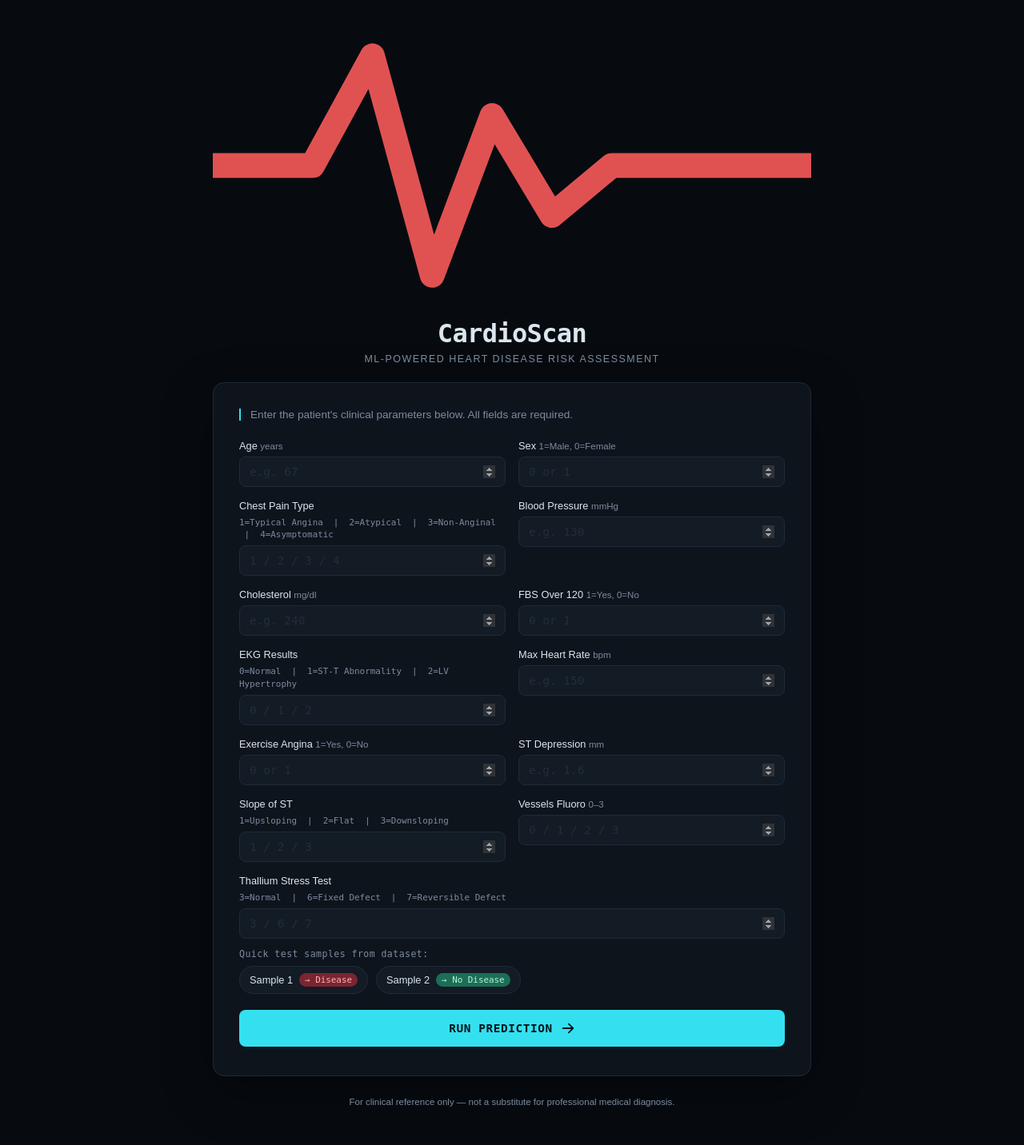
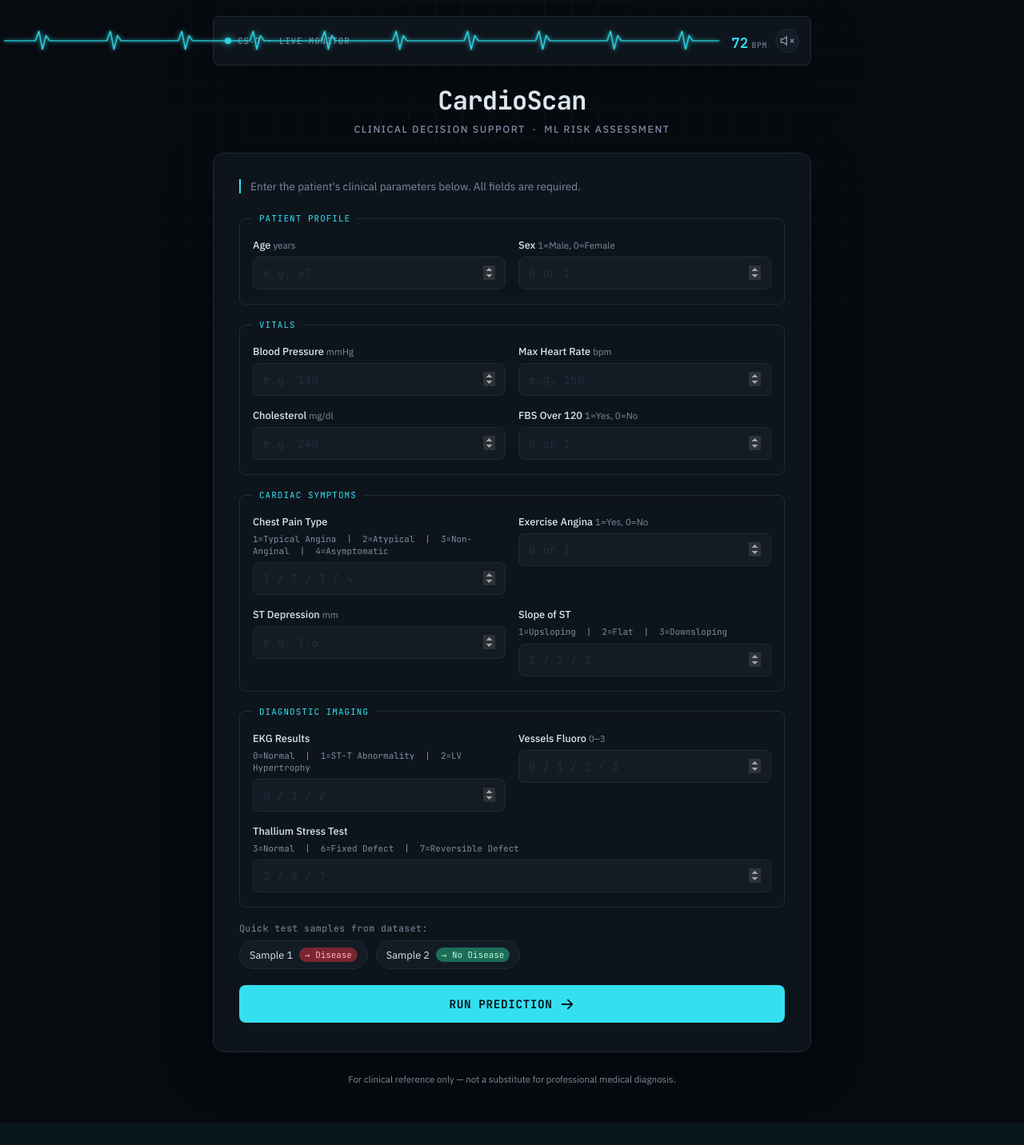
Before and after one commit to KSPARMESH/heart_disease_prediction, a Flask app: page / in a window 1280 px wide. Shown: the whole page at 80% size. After the commit the page ends 1402 px from the top, so only its background shows below. Run offline with Flask 3, Linux system fonts and the light colour scheme; parts of the project's set-up code (start-up, migrations or seed data) failed here and were passed over.

Commit message:
Update index.html

```diff
--- a/project_files/templates/index.html
+++ b/project_files/templates/index.html
@@ -5,121 +5,138 @@
     <meta name="viewport" content="width=device-width, initial-scale=1.0">
     <title>CardioScan — Heart Disease Prediction</title>
     <link rel="preconnect" href="https://fonts.googleapis.com">
-    <link href="https://fonts.googleapis.com/css2?family=Inter:wght@300;400;500;600&family=Playfair+Display:wght@700&display=swap" rel="stylesheet">
+    <link href="https://fonts.googleapis.com/css2?family=JetBrains+Mono:wght@400;500;600;700&family=IBM+Plex+Sans:wght@400;500;600&display=swap" rel="stylesheet">
     <link rel="stylesheet" href="{{ url_for('static', filename='style.css') }}">
 </head>
-<body>
+<body class="{{ 'state-high' if risk == 'high' else 'state-low' if risk == 'low' else 'state-idle' }}">
+
+<div class="scan-grid" aria-hidden="true"></div>
 
 <div class="page-wrap">
 
+    <!-- ── Monitor bar: the signature element ── -->
+    <div class="monitor-bar">
+        <div class="monitor-left">
+            <span class="rec-dot" aria-hidden="true"></span>
+            <span class="monitor-label">CS‑7 · LIVE MONITOR</span>
+        </div>
+
+        <svg class="ecg-strip" viewBox="0 0 600 60" preserveAspectRatio="none" aria-hidden="true">
+            <g class="ecg-track">
+                <path class="ecg-path" d="M0,30 L40,30 L52,30 L58,12 L64,46 L70,20 L76,30 L120,30
+                                           L160,30 L172,30 L178,12 L184,46 L190,20 L196,30 L240,30
+                                           L280,30 L292,30 L298,12 L304,46 L310,20 L316,30 L360,30
+                                           L400,30 L412,30 L418,12 L424,46 L430,20 L436,30 L480,30
+                                           L520,30 L532,30 L538,12 L544,46 L550,20 L556,30 L600,30" />
+                <path class="ecg-path" d="M0,30 L40,30 L52,30 L58,12 L64,46 L70,20 L76,30 L120,30
+                                           L160,30 L172,30 L178,12 L184,46 L190,20 L196,30 L240,30
+                                           L280,30 L292,30 L298,12 L304,46 L310,20 L316,30 L360,30
+                                           L400,30 L412,30 L418,12 L424,46 L430,20 L436,30 L480,30
+                                           L520,30 L532,30 L538,12 L544,46 L550,20 L556,30 L600,30"
+                      transform="translate(600,0)" />
+            </g>
+        </svg>
+
+        <div class="monitor-right">
+            <span class="bpm-value" id="bpmValue">72</span>
+            <span class="bpm-unit">BPM</span>
+            <button type="button" class="sound-toggle" id="soundToggle" aria-pressed="false" title="Toggle heartbeat sound">
+                <svg class="icon-sound-on" viewBox="0 0 24 24" width="18" fill="none" stroke="currentColor" stroke-width="2"><path d="M11 5 6 9H2v6h4l5 4V5Z"/><path d="M15.5 8.5a5 5 0 0 1 0 7"/><path d="M18.5 5.5a9 9 0 0 1 0 13"/></svg>
+                <svg class="icon-sound-off" viewBox="0 0 24 24" width="18" fill="none" stroke="currentColor" stroke-width="2"><path d="M11 5 6 9H2v6h4l5 4V5Z"/><line x1="23" y1="9" x2="17" y2="15"/><line x1="17" y1="9" x2="23" y2="15"/></svg>
+            </button>
+        </div>
+    </div>
+
     <header class="site-header">
-        <div class="pulse-icon">
-            <svg viewBox="0 0 60 30" fill="none" xmlns="http://www.w3.org/2000/svg">
-                <polyline points="0,15 10,15 16,4 22,26 28,10 34,20 40,15 60,15"
-                          stroke="#e05252" stroke-width="2.5" fill="none" stroke-linecap="round" stroke-linejoin="round"/>
-            </svg>
-        </div>
         <h1 class="site-title">CardioScan</h1>
-        <p class="site-subtitle">ML-powered Heart Disease Risk Assessment</p>
+        <p class="site-subtitle">Clinical Decision Support &nbsp;·&nbsp; ML Risk Assessment</p>
     </header>
 
     <main class="card">
         <p class="form-intro">Enter the patient's clinical parameters below. All fields are required.</p>
 
-        <form action="/predict" method="post">
+        <form action="/predict" method="post" id="predictForm">
+
+            <fieldset class="field-section">
+                <legend>Patient Profile</legend>
                 <div class="form-grid">
-
-                <!-- Age -->
                     <div class="field-group">
                         <label for="age">Age <span class="unit">years</span></label>
                         <input type="number" id="age" name="Age" placeholder="e.g. 67" min="1" max="120" required>
                     </div>
-
-                <!-- Sex -->
                     <div class="field-group">
                         <label for="sex">Sex <span class="unit">1=Male, 0=Female</span></label>
                         <input type="number" id="sex" name="Sex" placeholder="0 or 1" min="0" max="1" required>
                     </div>
+                </div>
+            </fieldset>
 
-                <!-- Chest Pain -->
+            <fieldset class="field-section">
+                <legend>Vitals</legend>
+                <div class="form-grid">
+                    <div class="field-group">
+                        <label for="bp">Blood Pressure <span class="unit">mmHg</span></label>
+                        <input type="number" id="bp" name="BP" placeholder="e.g. 130" min="1" required>
+                    </div>
+                    <div class="field-group">
+                        <label for="max-hr">Max Heart Rate <span class="unit">bpm</span></label>
+                        <input type="number" id="max-hr" name="Max HR" placeholder="e.g. 150" min="1" required>
+                    </div>
+                    <div class="field-group">
+                        <label for="cholesterol">Cholesterol <span class="unit">mg/dl</span></label>
+                        <input type="number" id="cholesterol" name="Cholesterol" placeholder="e.g. 240" min="1" required>
+                    </div>
+                    <div class="field-group">
+                        <label for="fbs-over-120">FBS Over 120 <span class="unit">1=Yes, 0=No</span></label>
+                        <input type="number" id="fbs-over-120" name="FBS over 120" placeholder="0 or 1" min="0" max="1" required>
+                    </div>
+                </div>
+            </fieldset>
+
+            <fieldset class="field-section">
+                <legend>Cardiac Symptoms</legend>
+                <div class="form-grid">
                     <div class="field-group">
                         <label for="chest-pain-type">Chest Pain Type</label>
                         <div class="hint">1=Typical Angina &nbsp;|&nbsp; 2=Atypical &nbsp;|&nbsp; 3=Non-Anginal &nbsp;|&nbsp; 4=Asymptomatic</div>
                         <input type="number" id="chest-pain-type" name="Chest pain type" placeholder="1 / 2 / 3 / 4" min="1" max="4" required>
                     </div>
+                    <div class="field-group">
+                        <label for="exercise-angina">Exercise Angina <span class="unit">1=Yes, 0=No</span></label>
+                        <input type="number" id="exercise-angina" name="Exercise angina" placeholder="0 or 1" min="0" max="1" required>
+                    </div>
+                    <div class="field-group">
+                        <label for="st-depression">ST Depression <span class="unit">mm</span></label>
+                        <input type="number" id="st-depression" step="0.1" name="ST depression" placeholder="e.g. 1.6" required>
+                    </div>
+                    <div class="field-group">
+                        <label for="slope-of-st">Slope of ST</label>
+                        <div class="hint">1=Upsloping &nbsp;|&nbsp; 2=Flat &nbsp;|&nbsp; 3=Downsloping</div>
+                        <input type="number" id="slope-of-st" name="Slope of ST" placeholder="1 / 2 / 3" min="1" max="3" required>
+                    </div>
+                </div>
+            </fieldset>
 
-                <!-- BP -->
-                <div class="field-group">
-                    <label for="bp">Blood Pressure <span class="unit">mmHg</span></label>
-                    <input type="number" id="bp" name="BP" placeholder="e.g. 130" min="1" required>
-                </div>
-
-                <!-- Cholesterol -->
-                <div class="field-group">
-                    <label for="cholesterol">Cholesterol <span class="unit">mg/dl</span></label>
-                    <input type="number" id="cholesterol" name="Cholesterol" placeholder="e.g. 240" min="1" required>
-                </div>
-
-                <!-- FBS -->
-                <div class="field-group">
-                    <label for="fbs-over-120">FBS Over 120 <span class="unit">1=Yes, 0=No</span></label>
-                    <input type="number" id="fbs-over-120" name="FBS over 120" placeholder="0 or 1" min="0" max="1" required>
-                </div>
-
-                <!-- EKG -->
+            <fieldset class="field-section">
+                <legend>Diagnostic Imaging</legend>
+                <div class="form-grid">
                     <div class="field-group">
                         <label for="ekg-results">EKG Results</label>
                         <div class="hint">0=Normal &nbsp;|&nbsp; 1=ST-T Abnormality &nbsp;|&nbsp; 2=LV Hypertrophy</div>
                         <input type="number" id="ekg-results" name="EKG results" placeholder="0 / 1 / 2" min="0" max="2" required>
                     </div>
-
-                <!-- Max HR -->
-                <div class="field-group">
-                    <label for="max-hr">Max Heart Rate <span class="unit">bpm</span></label>
-                    <input type="number" id="max-hr" name="Max HR" placeholder="e.g. 150" min="1" required>
-                </div>
-
-                <!-- Exercise Angina -->
-                <div class="field-group">
-                    <label for="exercise-angina">Exercise Angina <span class="unit">1=Yes, 0=No</span></label>
-                    <input type="number" id="exercise-angina" name="Exercise angina" placeholder="0 or 1" min="0" max="1" required>
-                </div>
-
-                <!-- ST Depression -->
-                <div class="field-group">
-                    <label for="st-depression">ST Depression <span class="unit">mm</span></label>
-                    <input type="number" id="st-depression" step="0.1" name="ST depression" placeholder="e.g. 1.6" required>
-                </div>
-
-                <!-- Slope ST -->
-                <div class="field-group">
-                    <label for="slope-of-st">Slope of ST</label>
-                    <div class="hint">1=Upsloping &nbsp;|&nbsp; 2=Flat &nbsp;|&nbsp; 3=Downsloping</div>
-                    <input type="number" id="slope-of-st" name="Slope of ST" placeholder="1 / 2 / 3" min="1" max="3" required>
-                </div>
-
-                <!-- Vessels -->
                     <div class="field-group">
                         <label for="vessels-fluro">Vessels Fluoro <span class="unit">0–3</span></label>
                         <input type="number" id="vessels-fluro" name="Number of vessels fluro" placeholder="0 / 1 / 2 / 3" min="0" max="3" required>
                     </div>
-
-                <!-- Thallium -->
                     <div class="field-group full-width">
                         <label for="thallium">Thallium Stress Test</label>
                         <div class="hint">3=Normal &nbsp;|&nbsp; 6=Fixed Defect &nbsp;|&nbsp; 7=Reversible Defect</div>
                         <input type="number" id="thallium" name="Thallium" placeholder="3 / 6 / 7" min="3" max="7" required>
                     </div>
+                </div>
+            </fieldset>
 
-            </div>
-
-            <!-- Quick fill sample rows
-                 NOTE: these values are illustrative rows taken from the Cleveland/Statlog
-                 heart-disease training dataset used to fit heart_model.pkl. They are NOT
-                 pulled from the dataset at runtime, so if the model is ever retrained on a
-                 different dataset these must be manually re-verified against that dataset
-                 (and against the training notebook) or they may no longer match their
-                 "Disease" / "No Disease" labels below. -->
             <div class="samples">
                 <p class="samples-title">Quick test samples from dataset:</p>
                 <div class="sample-btns">
@@ -132,7 +149,7 @@
                 </div>
             </div>
 
-            <button type="submit" class="predict-btn">
+            <button type="submit" class="predict-btn" id="predictBtn">
                 <span>Run Prediction</span>
                 <svg viewBox="0 0 20 20" fill="currentColor" width="18">
                     <path fill-rule="evenodd" d="M10.293 3.293a1 1 0 011.414 0l6 6a1 1 0 010 1.414l-6 6a1 1 0 01-1.414-1.414L14.586 11H3a1 1 0 110-2h11.586l-4.293-4.293a1 1 0 010-1.414z" clip-rule="evenodd"/>
@@ -141,7 +158,7 @@
         </form>
 
         {% if prediction_text %}
-        <div class="result-box {{ risk }}">
+        <div class="result-box {{ risk }}" id="resultBox">
             <div class="result-icon">
                 {% if risk == 'high' %}
                 <svg viewBox="0 0 24 24" fill="none" stroke="currentColor" stroke-width="2" width="32">
@@ -184,6 +201,93 @@
     document.querySelector('[name="Number of vessels fluro"]').value = vessels;
     document.querySelector('[name="Thallium"]').value = thal;
 }
+
+/* ── Heartbeat audio (synthesized, no external files) ── */
+const HeartAudio = (() => {
+    let ctx = null;
+    function ensureCtx() {
+        if (!ctx) ctx = new (window.AudioContext || window.webkitAudioContext)();
+        if (ctx.state === 'suspended') ctx.resume();
+        return ctx;
+    }
+    function thump(time, freq, gain, decay) {
+        const c = ensureCtx();
+        const osc = c.createOscillator();
+        const amp = c.createGain();
+        osc.type = 'sine';
+        osc.frequency.setValueAtTime(freq, time);
+        amp.gain.setValueAtTime(0.0001, time);
+        amp.gain.exponentialRampToValueAtTime(gain, time + 0.015);
+        amp.gain.exponentialRampToValueAtTime(0.0001, time + decay);
+        osc.connect(amp).connect(c.destination);
+        osc.start(time);
+        osc.stop(time + decay + 0.05);
+    }
+    function lubDub(when = 0) {
+        const c = ensureCtx();
+        const t0 = c.currentTime + when;
+        thump(t0, 62, 0.9, 0.16);        // "lub"
+        thump(t0 + 0.18, 46, 0.6, 0.18); // "dub"
+    }
+    return { lubDub, ensureCtx };
+})();
+
+let soundEnabled = localStorage.getItem('cardioscan-sound') === 'on';
+const soundToggle = document.getElementById('soundToggle');
+const body = document.body;
+
+function updateToggleUI() {
+    soundToggle.setAttribute('aria-pressed', String(soundEnabled));
+    soundToggle.classList.toggle('is-muted', !soundEnabled);
+}
+updateToggleUI();
+
+soundToggle.addEventListener('click', () => {
+    soundEnabled = !soundEnabled;
+    localStorage.setItem('cardioscan-sound', soundEnabled ? 'on' : 'off');
+    updateToggleUI();
+    if (soundEnabled) {
+        HeartAudio.ensureCtx();
+        HeartAudio.lubDub(0.05);
+    }
+});
+
+/* ── React to a returned prediction on page load ── */
+const bpmEl = document.getElementById('bpmValue');
+const resultBox = document.getElementById('resultBox');
+
+function animateBpm(target, durationMs) {
+    const start = parseInt(bpmEl.textContent, 10) || 72;
+    const startTime = performance.now();
+    function tick(now) {
+        const p = Math.min(1, (now - startTime) / durationMs);
+        bpmEl.textContent = Math.round(start + (target - start) * p);
+        if (p < 1) requestAnimationFrame(tick);
+    }
+    requestAnimationFrame(tick);
+}
+
+if (body.classList.contains('state-high')) {
+    animateBpm(124, 900);
+    if (soundEnabled) {
+        HeartAudio.lubDub(0.1);
+        HeartAudio.lubDub(0.55);
+        HeartAudio.lubDub(1.0);
+    }
+} else if (body.classList.contains('state-low')) {
+    animateBpm(64, 900);
+    if (soundEnabled) {
+        HeartAudio.lubDub(0.1);
+    }
+}
+
+if (resultBox) {
+    resultBox.scrollIntoView({ behavior: 'smooth', block: 'center' });
+}
+
+document.getElementById('predictForm').addEventListener('submit', () => {
+    if (soundEnabled) HeartAudio.lubDub(0);
+});
 </script>
 
 </body>
```
Lines whose indentation alone changed are shown as unchanged.
